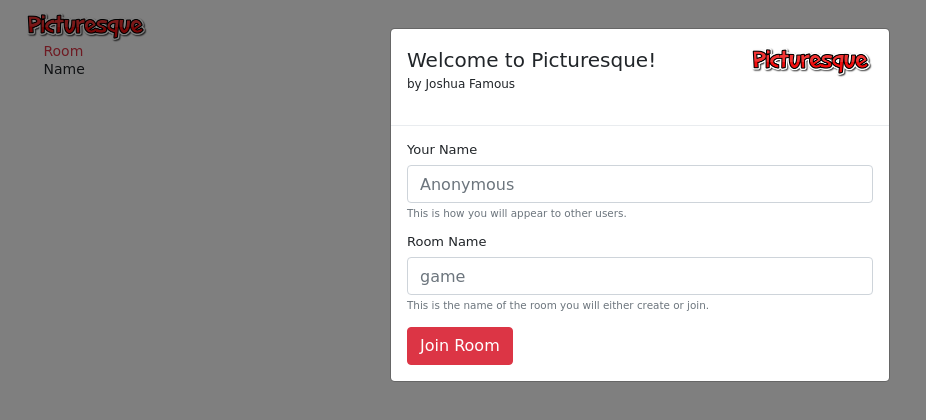
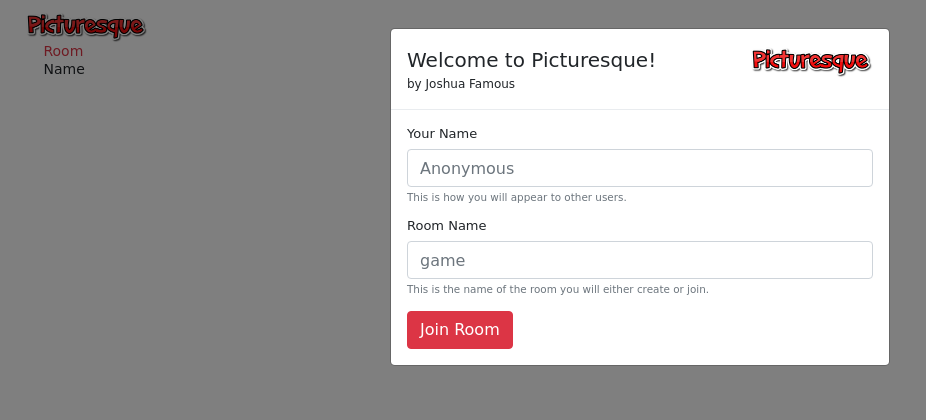
Before and after one commit to JFamo/Picturesque, a website: page index.html in a window 1280 px wide. Shown: the whole page, without its empty margins (0-926 px from the left). Drawn offline with nearby package versions, Linux system fonts and the light colour scheme; no server answers; a web font is replaced by a local one.

Commit message:
Remove weird modal margin

```diff
--- a/index.html
+++ b/index.html
@@ -29,7 +29,7 @@
             <div class="modal-dialog" role="document">
               <div class="modal-content">
                 <div class="modal-header" style="display:inline-block;">
-                  <h5 style="float:left;" class="modal-title">Welcome to Picturesque!<br><p class="nameSubtitle">by Joshua Famous</p></h5>
+                  <h5 style="float:left;" class="modal-title">Welcome to Picturesque!<p class="nameSubtitle">by Joshua Famous</p></h5>
                   <img style="float:right;" src="logo.PNG" width="123px" height="32.5px"/>
                 </div>
                 <div class="modal-body">
--- a/public/styles.css
+++ b/public/styles.css
@@ -19,6 +19,7 @@ body { font: 13px Helvetica, Arial; }
 
 .nameSubtitle{
 	font-size:12px;
+	margin-bottom:0px;
 }
 
 .constantText{
```
